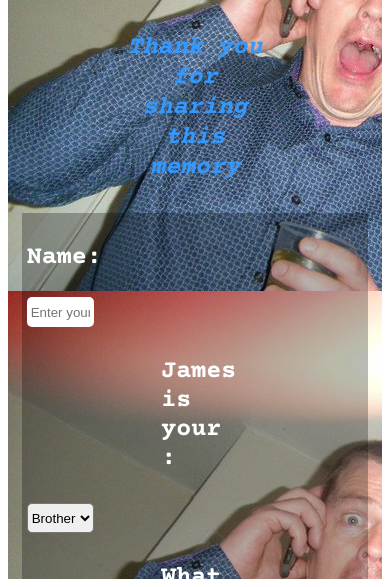
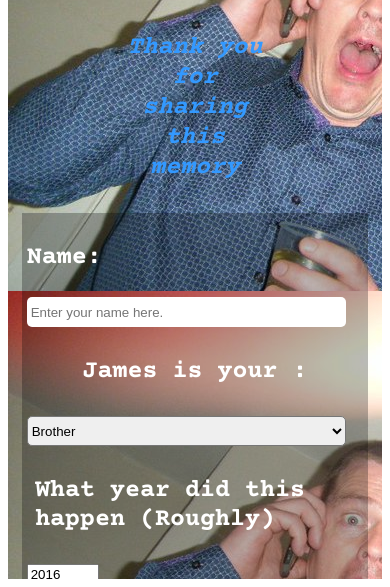
Before and after one commit to Chriskybizz/dadsForm, a plain HTML site: page index.html in a window 390 px wide. Shown: the part 257-844 px from the top of the page. Drawn offline with nearby package versions, Linux system fonts and the light colour scheme.

Commit message:
Updated media

```diff
--- a/style.css
+++ b/style.css
@@ -117,13 +117,13 @@ input[type='text'] {
         justify-self: center;
     }
     .Shrink {
-        max-width: 70%;
+        max-width: 95%;
         padding: 5px;
         justify-self: center;
     }
 
     .opt1 {
-        max-width: 50%;
+        max-width: 95%;
     }
 
 }
@@ -134,13 +134,13 @@ input[type='text'] {
         justify-self: center;
     }
     .Shrink {
-        max-width: 30%;
+        max-width: 95%;
         padding: 5px;
         justify-self: center;
     }
 
     .opt1 {
-        max-width: 30%;
+        max-width: 95%;
     }
 
 }
@@ -151,13 +151,13 @@ input[type='text'] {
         justify-self: center;
     }
     .Shrink {
-        max-width: 20%;
+        max-width: 95%;
         padding: 5px;
         justify-self: center;
     }
 
     .opt1 {
-        max-width: 20%;
+        max-width: 95%;
     }
 
 }
```
